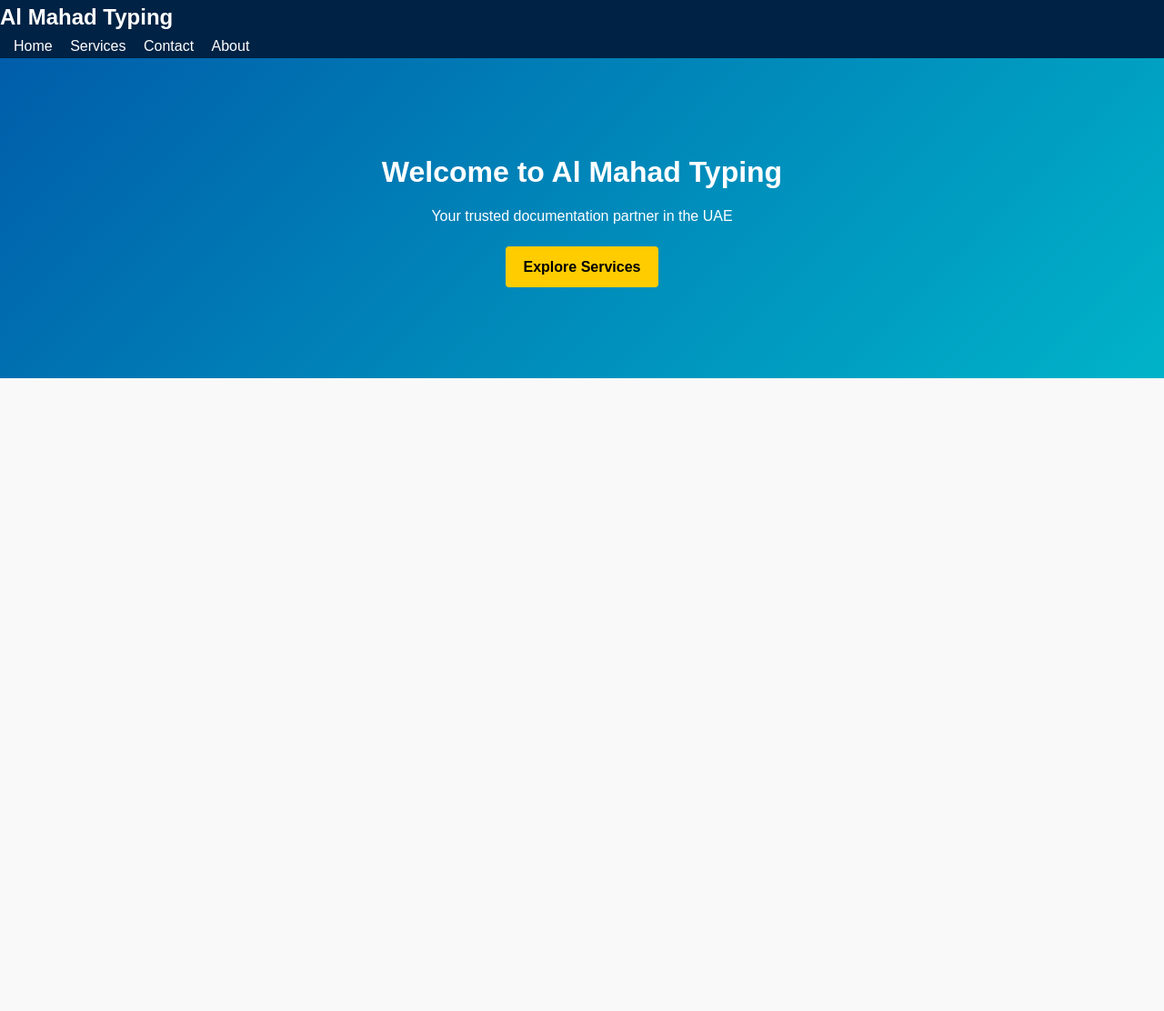
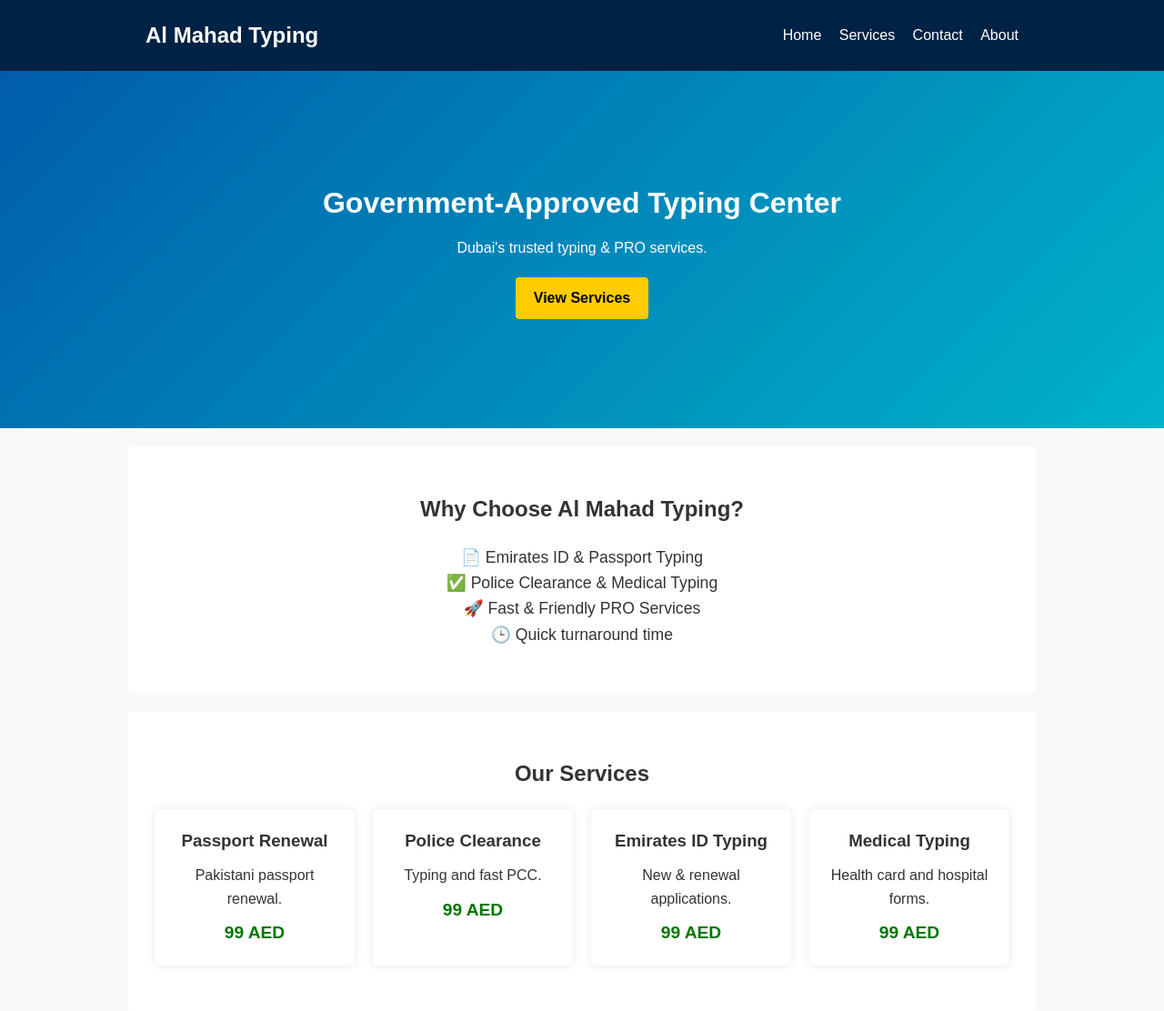
Before and after one commit to fahad1486/al-mahad-typing, a plain HTML site: page index.html in a window 1280 px wide. Shown: the whole page at 91% size. Before the commit the page ends 800 px from the top, so only its background shows below. Drawn offline with nearby package versions, Linux system fonts and the light colour scheme.

Commit message:
Added full Al Mahad Typing site

```diff
--- a/index.html
+++ b/index.html
@@ -1,12 +1,16 @@
 <!DOCTYPE html>
 <html lang="en">
 <head>
-  <meta charset="UTF-8">
-  <title>Al Mahad Typing – Home</title>
-  <link rel="stylesheet" href="style.css">
+  <meta charset="UTF-8" />
+  <meta name="viewport" content="width=device-width, initial-scale=1.0" />
+  <title>Al Mahad Typing</title>
+  <link rel="stylesheet" href="style.css" />
+  <script src="https://cdnjs.cloudflare.com/ajax/libs/gsap/3.12.2/gsap.min.js"></script>
+  <script src="https://cdnjs.cloudflare.com/ajax/libs/gsap/3.12.2/ScrollTrigger.min.js"></script>
 </head>
 <body>
   <nav>
+    <div class="container nav-container">
       <div class="logo">Al Mahad Typing</div>
       <div class="nav-links">
         <a href="index.html">Home</a>
@@ -14,12 +18,83 @@
         <a href="contact.html">Contact</a>
         <a href="about.html">About</a>
       </div>
+    </div>
   </nav>
 
-  <header class="hero">
-    <h1>Welcome to Al Mahad Typing</h1>
-    <p>Your trusted documentation partner in the UAE</p>
-    <a href="services.html" class="btn">Explore Services</a>
+  <header class="hero fade-in">
+    <div class="container">
+      <h1>Government‑Approved Typing Center</h1>
+      <p>Dubai's trusted typing & PRO services.</p>
+      <a href="services.html" class="btn primary">View Services</a>
+    </div>
   </header>
+
+  <section class="intro container slide-up">
+    <h2>Why Choose Al Mahad Typing?</h2>
+    <ul class="features">
+      <li>📄 Emirates ID & Passport Typing</li>
+      <li>✅ Police Clearance & Medical Typing</li>
+      <li>🚀 Fast & Friendly PRO Services</li>
+      <li>🕒 Quick turnaround time</li>
+    </ul>
+  </section>
+
+  <section class="services container">
+    <h2 class="slide-up">Our Services</h2>
+    <div class="cards">
+      <div class="card">
+        <h3>Passport Renewal</h3>
+        <p>Pakistani passport renewal.</p>
+        <span class="price">99 AED</span>
+      </div>
+      <div class="card">
+        <h3>Police Clearance</h3>
+        <p>Typing and fast PCC.</p>
+        <span class="price">99 AED</span>
+      </div>
+      <div class="card">
+        <h3>Emirates ID Typing</h3>
+        <p>New & renewal applications.</p>
+        <span class="price">99 AED</span>
+      </div>
+      <div class="card">
+        <h3>Medical Typing</h3>
+        <p>Health card and hospital forms.</p>
+        <span class="price">99 AED</span>
+      </div>
+    </div>
+  </section>
+
+  <script>
+    gsap.registerPlugin(ScrollTrigger);
+
+    gsap.from(".fade-in", {
+      scrollTrigger: ".fade-in",
+      opacity: 0,
+      y: 50,
+      duration: 1,
+      ease: "power2.out",
+    });
+
+    gsap.from(".slide-up", {
+      scrollTrigger: ".slide-up",
+      opacity: 0,
+      y: 100,
+      duration: 1.2,
+      ease: "power4.out"
+    });
+
+    gsap.from(".card", {
+      scrollTrigger: {
+        trigger: ".cards",
+        start: "top 80%",
+      },
+      opacity: 0,
+      y: 80,
+      duration: 0.8,
+      stagger: 0.3,
+      ease: "power3.out"
+    });
+  </script>
 </body>
 </html>
--- a/style.css
+++ b/style.css
@@ -1,6 +1,6 @@
-/* Base Reset */
 * {margin:0;padding:0;box-sizing:border-box}
 body {font-family:Arial,sans-serif;color:#333;background:#f9f9f9;line-height:1.6}
+html {scroll-behavior: smooth;}
 
 .container {width:90%;max-width:1000px;margin:auto;padding:20px}
 nav {background:#002244}
@@ -21,7 +21,6 @@ nav {background:#002244}
 .card h3 {margin-bottom:10px}
 .price {display:block;margin-top:10px;color:#007700;font-size:1.2em;font-weight:bold}
 
-/* Responsive */
 @media(max-width:600px){
   .nav-container {flex-direction:column}
   .cards {flex-direction:column;align-items:center}
```
Lines whose indentation alone changed are shown as unchanged.
